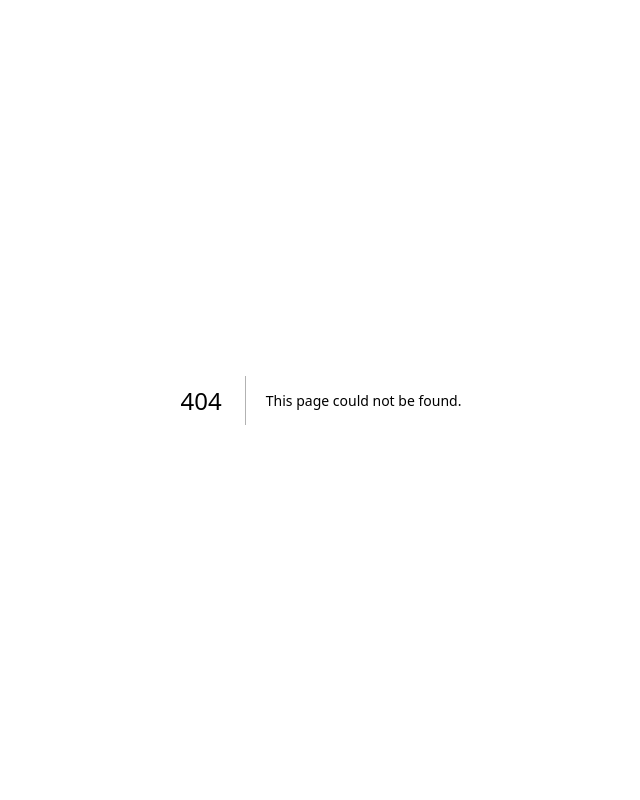
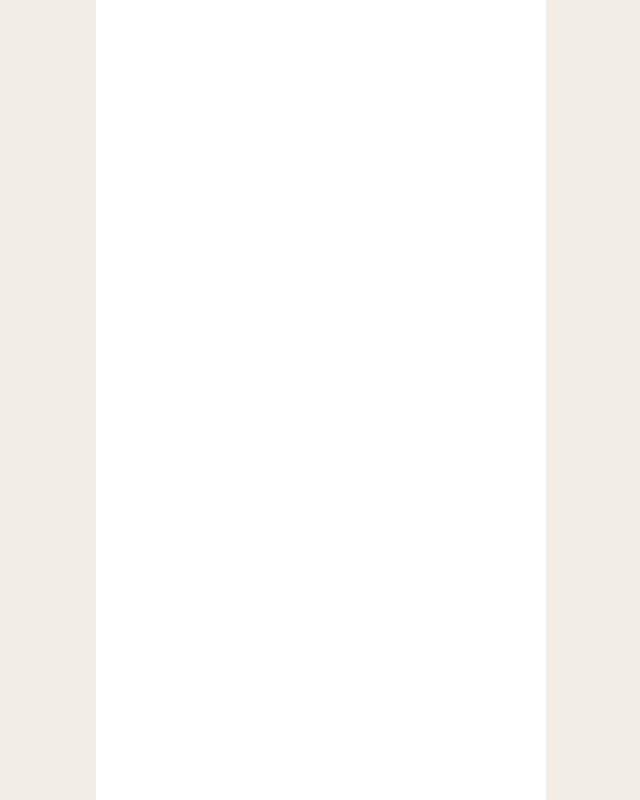
Before and after one commit to YouAndMyFuBao/dearbao-client, a Next.js app: page /components/layout/layout in a window 1280 px wide. Before the commit this address had no page. Shown: the whole page, without its empty margins (319-959 px from the left). Built offline with nearby package versions, Linux system fonts and the light colour scheme.

Commit message:
feat : Layout 컴포넌트 구현

```diff
--- a/next.config.js
+++ b/next.config.js
@@ -1,6 +1,6 @@
 /** @type {import('next').NextConfig} */
 const nextConfig = {
   reactStrictMode: true,
-}
+};
 
-module.exports = nextConfig
+module.exports = nextConfig;
--- a/src/pages/_app.tsx
+++ b/src/pages/_app.tsx
@@ -3,6 +3,7 @@ import type { AppProps } from 'next/app';
 import { HydrationBoundary, QueryClient, QueryClientProvider } from '@tanstack/react-query';
 import { ReactQueryDevtools } from '@tanstack/react-query-devtools';
 import { useState } from 'react';
+import { Layout } from './components/layout';
 
 export default function App({ Component, pageProps }: AppProps) {
   const [queryClient] = useState(() => new QueryClient());
@@ -10,7 +11,9 @@ export default function App({ Component, pageProps }: AppProps) {
     <QueryClientProvider client={queryClient}>
       <HydrationBoundary state={pageProps.dehydratedState}>
         <ReactQueryDevtools initialIsOpen={false} />
-        <Component {...pageProps} />
+        <Layout>
+          <Component {...pageProps} />
+        </Layout>
       </HydrationBoundary>
     </QueryClientProvider>
   );
--- /dev/null
+++ b/src/pages/components/layout/index.ts
@@ -0,0 +1 @@
+export { default as Layout } from './layout';
--- /dev/null
+++ b/src/pages/components/layout/layout.tsx
@@ -0,0 +1,10 @@
+import { pretendardFont } from '../../../../public/fonts/fonts';
+import * as S from './styles.ts';
+
+interface LayoutProps {
+  children: React.ReactNode;
+}
+
+export default function Layout({ children }: LayoutProps) {
+  return <S.Wrapper className={pretendardFont.className}>{children}</S.Wrapper>;
+}
--- /dev/null
+++ b/src/pages/components/layout/styles.ts
@@ -0,0 +1,12 @@
+import styled from '@emotion/styled';
+
+export const Wrapper = styled.div`
+  display: flex;
+  flex-direction: column;
+  min-width: 390px;
+  max-width: 450px;
+  height: 100vh;
+  margin: 0 auto;
+  background-color: white;
+  overflow: hidden;
+`;
--- a/tsconfig.json
+++ b/tsconfig.json
@@ -1,5 +1,6 @@
 {
   "compilerOptions": {
+    "allowImportingTsExtensions": true,
     "target": "es5",
     "lib": ["dom", "dom.iterable", "esnext"],
     "allowJs": true,
@@ -17,6 +18,6 @@
       "@/*": ["./src/*"]
     }
   },
-  "include": ["next-env.d.ts", "**/*.ts", "**/*.tsx"],
+  "include": ["next-env.d.ts", "**/*.ts", "**/*.tsx", "src/pages/components/layout/styles.ts"],
   "exclude": ["node_modules"]
 }
```
